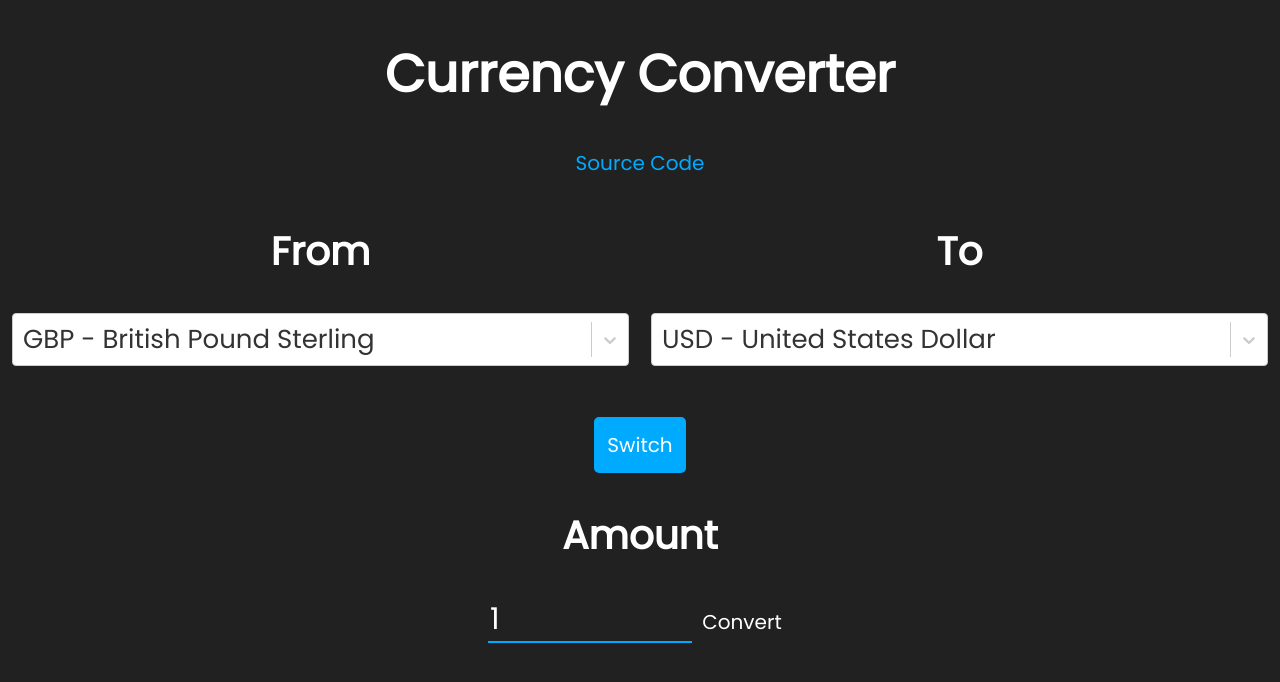
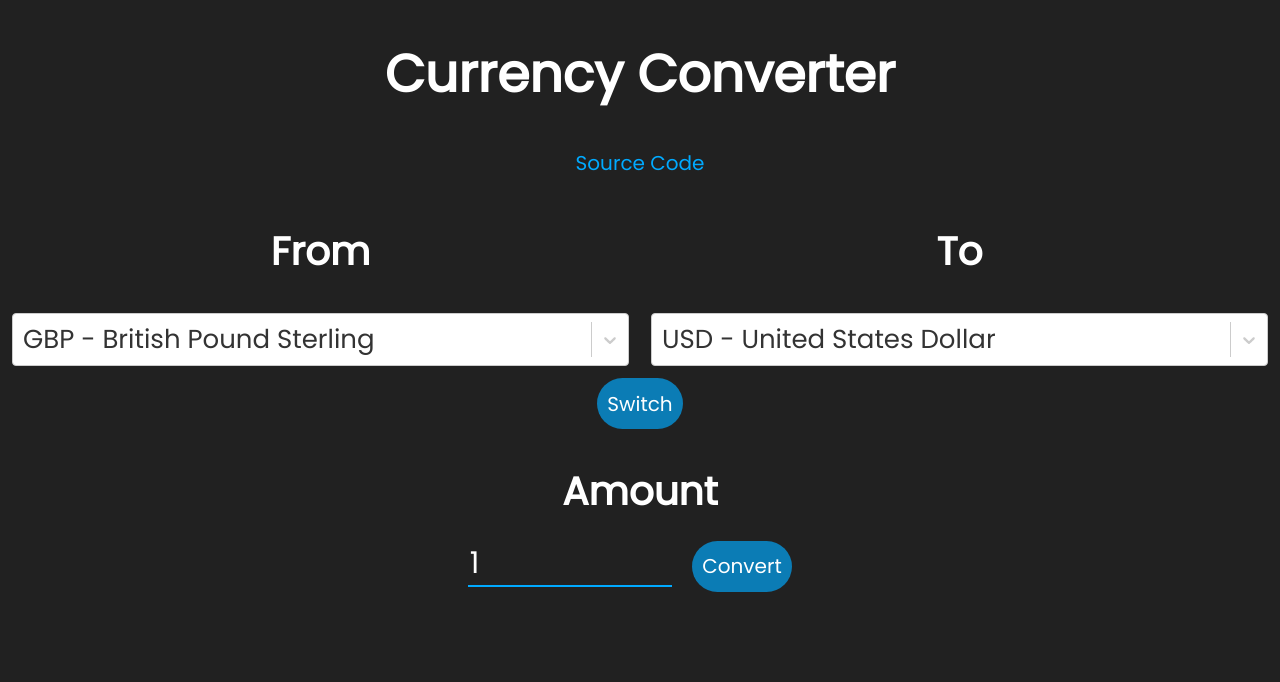
Before and after one commit to cxllm/currency-converter, a React (Create React App) app: page / in a window 1280 px wide. Shown: the top 682 px of the page. Built offline with nearby package versions, Linux system fonts and the light colour scheme.

Commit message:
Improved site layout

```diff
--- a/src/App.tsx
+++ b/src/App.tsx
@@ -36,8 +36,8 @@ class App extends React.Component<
 				to: "",
 				amount: 0,
 				converted: 0,
-				rate: 0,
-			},
+				rate: 0
+			}
 		};
 	}
 	handleChangeFrom = (selectedOption: any) => {
@@ -71,9 +71,9 @@ class App extends React.Component<
 						from: res.query.from,
 						to: res.query.to,
 						amount: res.query.amount,
-						converted: Math.round(res.result * 1000) / 1000,
-						rate: Math.round(res.info.rate * 1000) / 1000,
-					},
+						converted: Math.round(res.result * 100) / 100,
+						rate: Math.round(res.info.rate * 100) / 100
+					}
 				});
 			});
 	}
@@ -84,7 +84,7 @@ class App extends React.Component<
 				<a
 					href="https://github.com/cxllm/currency-converter"
 					style={{
-						fontSize: "20px",
+						fontSize: "20px"
 					}}
 				>
 					Source Code
@@ -120,25 +120,31 @@ class App extends React.Component<
 					</tr>
 				</table>
 
-				<br />
 				<button
 					style={{
-						backgroundColor: "#00aaff",
-						border: "solid #00aaff",
+						backgroundColor: "#00aaffaa",
+						border: "solid #0000",
 						justifyContent: "center",
 						fontSize: "20px",
 						cursor: "pointer",
-						padding: "10px",
+						padding: "7.5px",
 						color: "white",
 						fontFamily: "Poppins",
-						borderRadius: "5px",
+						borderRadius: "100px"
 					}}
 					onClick={this.switch}
 				>
 					Switch
 				</button>
 				<form onSubmit={this.submit}>
-					<h2>Amount</h2>
+					<h2
+						style={{
+							padding: "0",
+							marginBottom: "0"
+						}}
+					>
+						Amount
+					</h2>
 					<input
 						type="number"
 						id="quantity"
@@ -155,35 +161,62 @@ class App extends React.Component<
 							height: "40px",
 							width: "200px",
 							fontSize: "30px",
-							fontFamily: "Poppins",
+							fontFamily: "Poppins"
 						}}
 					/>
 					<input
 						type="submit"
 						value="Convert"
 						style={{
-							backgroundColor: "inherit",
-							width: "100px",
-							height: "50px",
-							border: "none",
+							backgroundColor: "#00aaffaa",
+							border: "solid #0000",
+							justifyContent: "center",
 							fontSize: "20px",
 							cursor: "pointer",
-							padding: "10px",
+							padding: "7.5px",
+							margin: "20px",
 							color: "white",
 							fontFamily: "Poppins",
+							borderRadius: "100px"
 						}}
 					/>
 				</form>
-				<p className="convert">
+				{this.state.result.converted ? (
+					<div
+						style={{
+							//backgroundColor: "#00aaffaa",
+							marginLeft: "auto",
+							marginRight: "auto",
+							padding: "0px 10px",
+							borderRadius: "20px"
+						}}
+					>
+						<p
+							className="convert"
+							style={{
+								padding: "0",
+								margin: "0 0 5px 0"
+							}}
+						>
 							{this.state.result.converted
 								? `${this.state.result.amount} ${this.state.result.from} = ${this.state.result.converted} ${this.state.result.to}`
 								: ``}
 						</p>
-				<i className="rate">
+						<i
+							className="rate"
+							style={{
+								padding: "0",
+								margin: "0"
+							}}
+						>
 							{this.state.result.rate
 								? `Rate: 1 ${this.state.result.from} = ${this.state.result.rate} ${this.state.result.to}`
 								: ``}
 						</i>
+					</div>
+				) : (
+					<></>
+				)}
 			</div>
 		);
 	}
```
Lines whose indentation alone changed are shown as unchanged.
